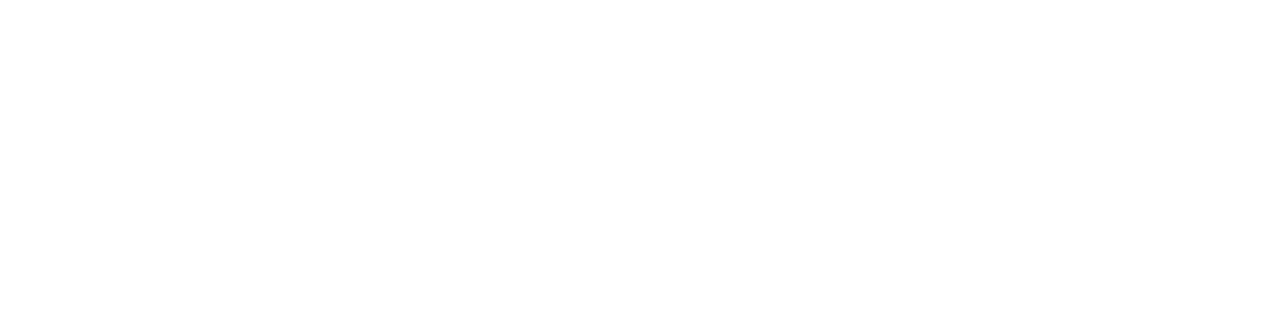
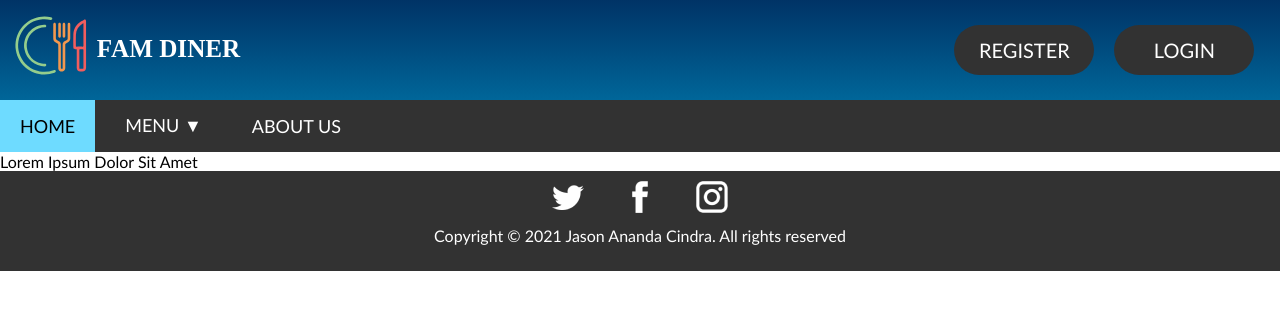
Before and after one commit to dnj-isme/amjs-task, a plain HTML site: page AMDP 1/html/home.html in a window 1280 px wide. Drawn offline with Linux system fonts and the light colour scheme.

Commit message:
finishing template.html; copy to other html

```diff
--- a/AMDP 1/css/style.css
+++ b/AMDP 1/css/style.css
@@ -0,0 +1,239 @@
+:root {
+    --txt-white: white;
+    --txt-black: black;
+    --bg-dark: rgb(50, 50, 50);
+    --bg-blue: rgb(110, 219, 255);
+    --bg-hover-dark: rgb(30, 30, 30);
+    --bg-hover-blue: rgb(110, 219, 255);
+    --bg-hover-blue2: rgb(166, 233, 255);
+    --transition-time: 0.3s;
+
+
+    --test-bg1: yellow;
+    --test-bg2: green;
+    --test-bg3: blue;
+}
+
+* {
+    margin: 0;
+    padding: 0;
+    font-family: 'Gill Sans', 'Gill Sans MT', Calibri, 'Trebuchet MS', sans-serif;
+}
+a{
+    text-decoration: none;
+}
+.left{
+    float: left;
+}
+.right{
+    float: right;
+}
+
+/* Header Section */
+header{
+    background: linear-gradient(to bottom, #003366 0%, #006699 100%);
+    width: 100%;
+    overflow: hidden;
+}
+
+header img {
+    height: 100px;
+    margin-left: 10px;
+    float: left;
+
+    user-select: none;
+    -webkit-user-drag: none;
+}
+
+.header-nav{
+    height: 50px;
+    width: 300px;
+}
+
+.header-link{
+    background-color: var(--bg-dark);
+    color: var(--txt-white);
+
+    height: 100%;
+    width: 140px;
+    border-radius: 200px;
+
+    display: flex;
+    justify-content: center;
+    align-items: center;
+
+    font-size: 20px;
+}
+
+.header-link:hover{
+    background-color: var(--bg-hover-dark);
+
+    transition-duration: var(--transition-time);
+    -webkit-transition-duration: var(--transition-time);
+}
+
+/* Navigation Section */
+nav {
+    overflow: hidden;
+    background-color: var(--bg-dark);
+}
+
+nav a {
+    float: left;
+    font-size: 18px;
+    text-align: center;
+    padding: 15px 20px;
+}
+
+nav .nav-home{
+    background-color: var(--bg-blue);
+    color: var(--txt-black);
+}
+
+nav .nav-menu{
+    background-color: inherit;
+    color: var(--txt-white)
+}
+
+.nav-home{
+    background-color: var(--bg-blue);
+    color: var(--txt-black);
+}
+
+/* Dropdown Section  */
+.dropdown {
+    float: left;
+    overflow: hidden;
+}
+
+.dropdown .dropbtn {
+    color: var(--txt-white);
+    background-color: var(--bg-dark);
+
+    font-size: 18px;
+    border: none;
+    outline: none;
+    padding: 14px 30px;
+    height: 100%;
+    font-family: inherit;
+    margin: 0;
+    cursor: pointer;
+}
+
+.nav-menu:hover, .dropdown:hover .dropbtn {
+    background-color: var(--bg-hover-blue);
+    color: var(--txt-black);
+
+    transition-duration: var(--transition-time);
+    -webkit-transition-duration: var(--transition-time);
+}
+
+.nav-home:hover{
+    background-color: var(--bg-hover-blue2);
+
+    transition-duration: var(--transition-time);
+    -webkit-transition-duration: var(--transition-time);
+}
+
+.dropdown-content {
+    display: none;
+    position: absolute;
+    background-color: var(--bg-dark);
+
+    box-shadow: 0px 8px 16px 0px rgba(0,0,0,0.2);
+    z-index: 1;
+}
+
+.dropdown-content a {
+    float: none;
+    color: var(--txt-white);
+    padding: 12px 16px;
+    text-decoration: none;
+    display: block;
+    text-align: left;
+}
+
+.dropdown-content a:hover {
+    transition-duration: var(--transition-time);
+    -webkit-transition-duration: var(--transition-time);
+
+    background-color: var(--bg-hover-dark);
+}
+
+.dropdown:hover .dropdown-content {
+    display: block;
+}
+
+/* Main section */
+main{
+    overflow: hidden;
+    height: auto;
+    width: 100%;
+}
+
+/* Footer section */
+footer {
+    background-color: var(--bg-dark);
+    height: 100px;
+    width: 100%;
+    overflow: hidden;
+}
+
+footer p {
+    margin-top: 10px;
+    color: var(--txt-white);
+    display: flex;
+    justify-content: center;
+}
+
+.footer-logos{
+    margin-top: 10px;
+    display: flex;
+    justify-content: center;
+}
+
+.footer-logos a {
+    margin: 0px 20px;
+}
+
+.footer-logos img {
+    user-select: none;
+    -webkit-user-drag: none;
+}
+
+/* If screen is below 600 px */
+@media only screen and (max-width: 600px) {
+    header{
+        height: 200px;
+    }
+
+    header img{
+        display: block;
+        margin-left: auto;
+        margin-right: auto;
+        width: 100%;
+    }
+
+    .header-nav{
+        display: block;
+        margin-left: auto;
+        margin-right: auto;
+        margin-top: 120px;
+    }
+}
+
+/* If screen is above 600px */
+@media screen and (min-width: 601px) {
+    header {
+        height: 100px;
+    }
+    header img {
+        float: left;
+    }
+
+    .header-nav{
+        margin-top: 25px;
+        margin-right: 2%;
+        float: right;
+    }
+}
--- a/AMDP 1/html/about.html
+++ b/AMDP 1/html/about.html
@@ -0,0 +1,45 @@
+<!-- This is only filled with header, nav, and footer  -->
+<!-- Copy this for template  -->
+
+<!DOCTYPE html>
+<html lang="en">
+<head>
+    <meta charset="UTF-8">
+    <meta http-equiv="X-UA-Compatible" content="IE=edge">
+    <meta name="viewport" content="width=device-width, initial-scale=1.0">
+    <title>COPY ME</title>
+    <link rel="stylesheet" href="../css/style.css">
+</head>
+<body>
+    <header>
+        <img src="../images/logo.svg" />
+        <div class="header-nav">
+            <a class="header-link left" href="./register.html">REGISTER</a>
+            <a class="header-link right" href="./login.html">LOGIN</a>
+        </div>
+    </header>
+    <nav>
+        <a class="nav-home" href="./home.html">HOME</a>
+        <div class="dropdown">
+            <button class="nav-menu dropbtn">MENU &#9660;</button>
+            <div class="dropdown-content">
+                <a href="./menu.html#burger">BURGER</a>
+                <a href="./menu.html#rice">RICE & PASTA</a>
+                <a href="./menu.html#seafood">SEAFOOD</a>
+            </div>
+        </div>
+        <a class="nav-menu" href="./about.html">ABOUT US</a>
+    </nav>
+    <main>
+        Lorem Ipsum Dolor Sit Amet
+    </main>
+    <footer>
+        <div class="footer-logos">
+            <a href="https://www.twitter.com/" target="_blank"><img src="../images/twitter.png" /></a>
+            <a href="https://www.facebook.com/jason.ananda.96/" target="_blank"><img src="../images/facebook.png" /></a>
+            <a href="https://www.instagram.com/jason.an.c/" target="_blank"><img src="../images/instagram.png" /></a>
+        </div>
+        <p>Copyright &copy; 2021 Jason Ananda Cindra. All rights reserved</p>
+    </footer>
+</body>
+</html>
--- a/AMDP 1/html/home.html
+++ b/AMDP 1/html/home.html
@@ -0,0 +1,45 @@
+<!-- This is only filled with header, nav, and footer  -->
+<!-- Copy this for template  -->
+
+<!DOCTYPE html>
+<html lang="en">
+<head>
+    <meta charset="UTF-8">
+    <meta http-equiv="X-UA-Compatible" content="IE=edge">
+    <meta name="viewport" content="width=device-width, initial-scale=1.0">
+    <title>COPY ME</title>
+    <link rel="stylesheet" href="../css/style.css">
+</head>
+<body>
+    <header>
+        <img src="../images/logo.svg" />
+        <div class="header-nav">
+            <a class="header-link left" href="./register.html">REGISTER</a>
+            <a class="header-link right" href="./login.html">LOGIN</a>
+        </div>
+    </header>
+    <nav>
+        <a class="nav-home" href="./home.html">HOME</a>
+        <div class="dropdown">
+            <button class="nav-menu dropbtn">MENU &#9660;</button>
+            <div class="dropdown-content">
+                <a href="./menu.html#burger">BURGER</a>
+                <a href="./menu.html#rice">RICE & PASTA</a>
+                <a href="./menu.html#seafood">SEAFOOD</a>
+            </div>
+        </div>
+        <a class="nav-menu" href="./about.html">ABOUT US</a>
+    </nav>
+    <main>
+        Lorem Ipsum Dolor Sit Amet
+    </main>
+    <footer>
+        <div class="footer-logos">
+            <a href="https://www.twitter.com/" target="_blank"><img src="../images/twitter.png" /></a>
+            <a href="https://www.facebook.com/jason.ananda.96/" target="_blank"><img src="../images/facebook.png" /></a>
+            <a href="https://www.instagram.com/jason.an.c/" target="_blank"><img src="../images/instagram.png" /></a>
+        </div>
+        <p>Copyright &copy; 2021 Jason Ananda Cindra. All rights reserved</p>
+    </footer>
+</body>
+</html>
```
Also changed, not shown: AMDP 1/html/login.html (+45 -0 lines), AMDP 1/html/menu.html (+45 -0 lines), AMDP 1/html/register.html (+45 -0 lines), AMDP 1/html/template.html (+30 -2 lines), AMDP 1/images/download.jpg (added), AMDP 1/images/drop_arrow.png (added), AMDP 1/js/script.js (deleted), AMDP 1/js/validate.js (added), 1 other file.
